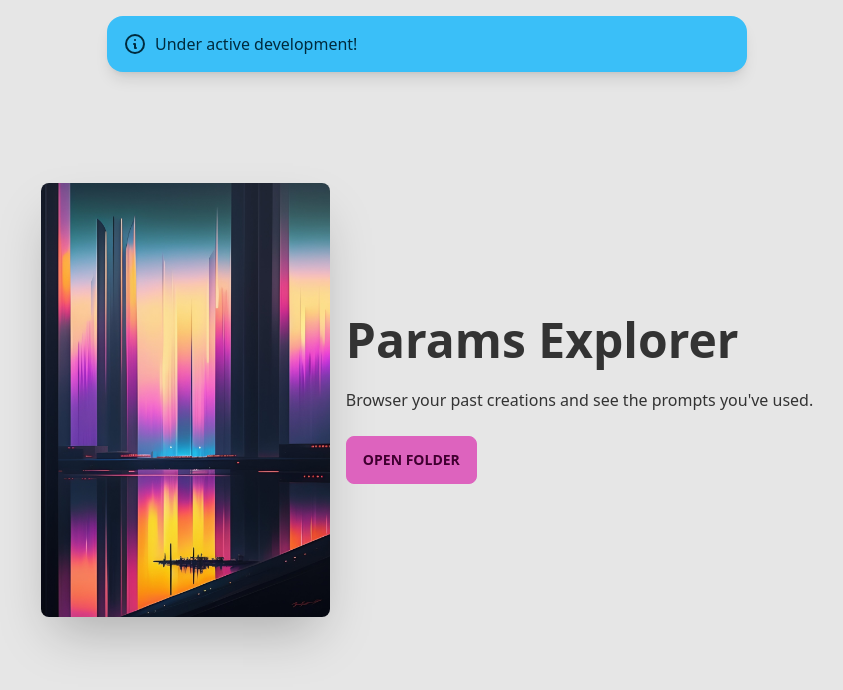
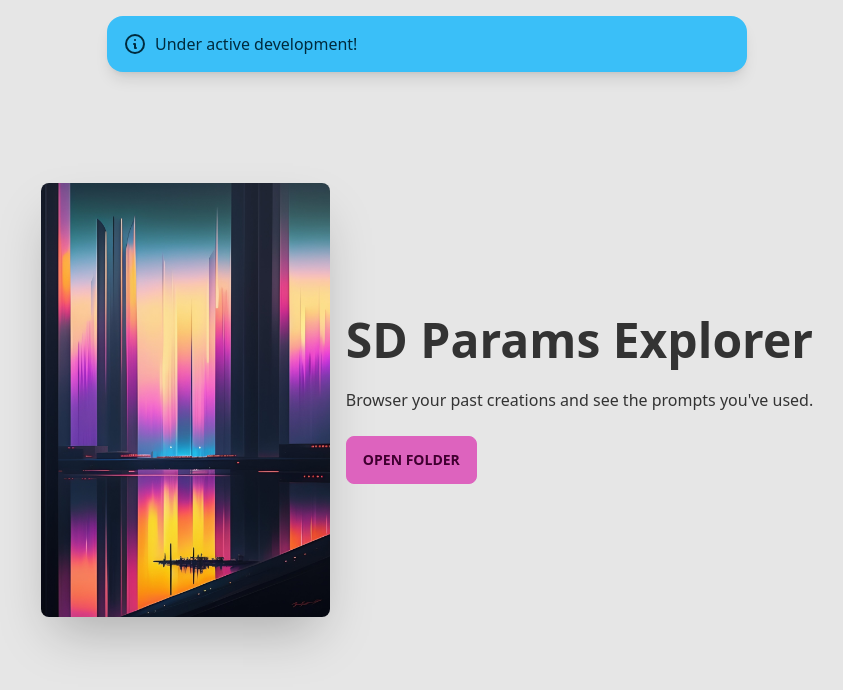
Before and after one commit to HoverBaum/sd-params, a Next.js app: page / in a window 1280 px wide. Shown: the top 690 px of the page, without its empty margins (213-1056 px from the left). Built offline with nearby package versions, Linux system fonts and the light colour scheme.

Commit message:
🐛 escape "'".

```diff
--- a/app/page.tsx
+++ b/app/page.tsx
@@ -32,9 +32,9 @@ export default function Home() {
             height={3072}
           />
           <div>
-            <h1 className="text-5xl font-bold">Params Explorer</h1>
+            <h1 className="text-5xl font-bold">SD Params Explorer</h1>
             <p className="py-6">
-              Browser your past creations and see the prompts you've used.
+              Browser your past creations and see the prompts you&apos;ve used.
             </p>
             <HomeButton />
           </div>
```
